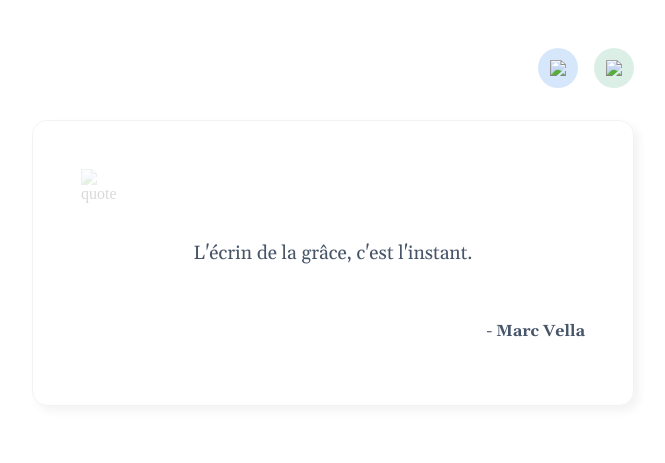
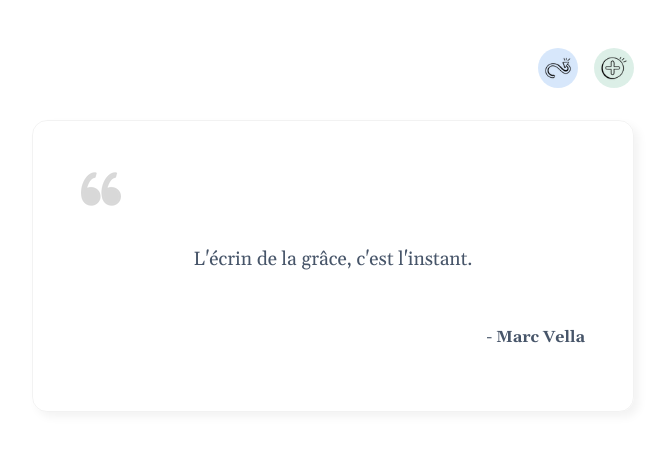
Before and after one commit to MelineCo/bobin-frontend, a website: page index.html in a window 1280 px wide. Shown: the whole page, without its empty margins (306-971 px from the left). Drawn offline with nearby package versions, Linux system fonts and the light colour scheme.

Commit message:
new folder for images

```diff
--- a/index.html
+++ b/index.html
@@ -18,11 +18,11 @@
 <body>
     <div id="container">
         <div id="buttons">
-            <button id="btn-shuffle" class="btn"><img src='/frontend/images/infini.png' /></button>
-            <button id="btn-add" class="btn"><img src='/frontend/images/ajouter-un-bouton.png' /></button>
+            <button id="btn-shuffle" class="btn"><img src='public/static/infini.png' /></button>
+            <button id="btn-add" class="btn"><img src='public/static/ajouter-un-bouton.png' /></button>
         </div>
         <div id="quoteContainer" class="sous-container">
-            <img src="/frontend/images/citation-de-gauche.png" id="quoteIcon" alt="quote" />
+            <img src="public/static/citation-de-gauche.png" id="quoteIcon" alt="quote" />
             <p id="quote">L'écrin de la grâce, c'est l'instant.</p>
             <p id="author">- Marc Vella</p>
         </div>
```
Also changed, not shown: images/aleatoire.png (deleted), images/infini.png (added), public/static/ajouter-un-bouton.png (added), public/static/citation-de-gauche.png (added), public/static/infini.png (added), 4 other files.
